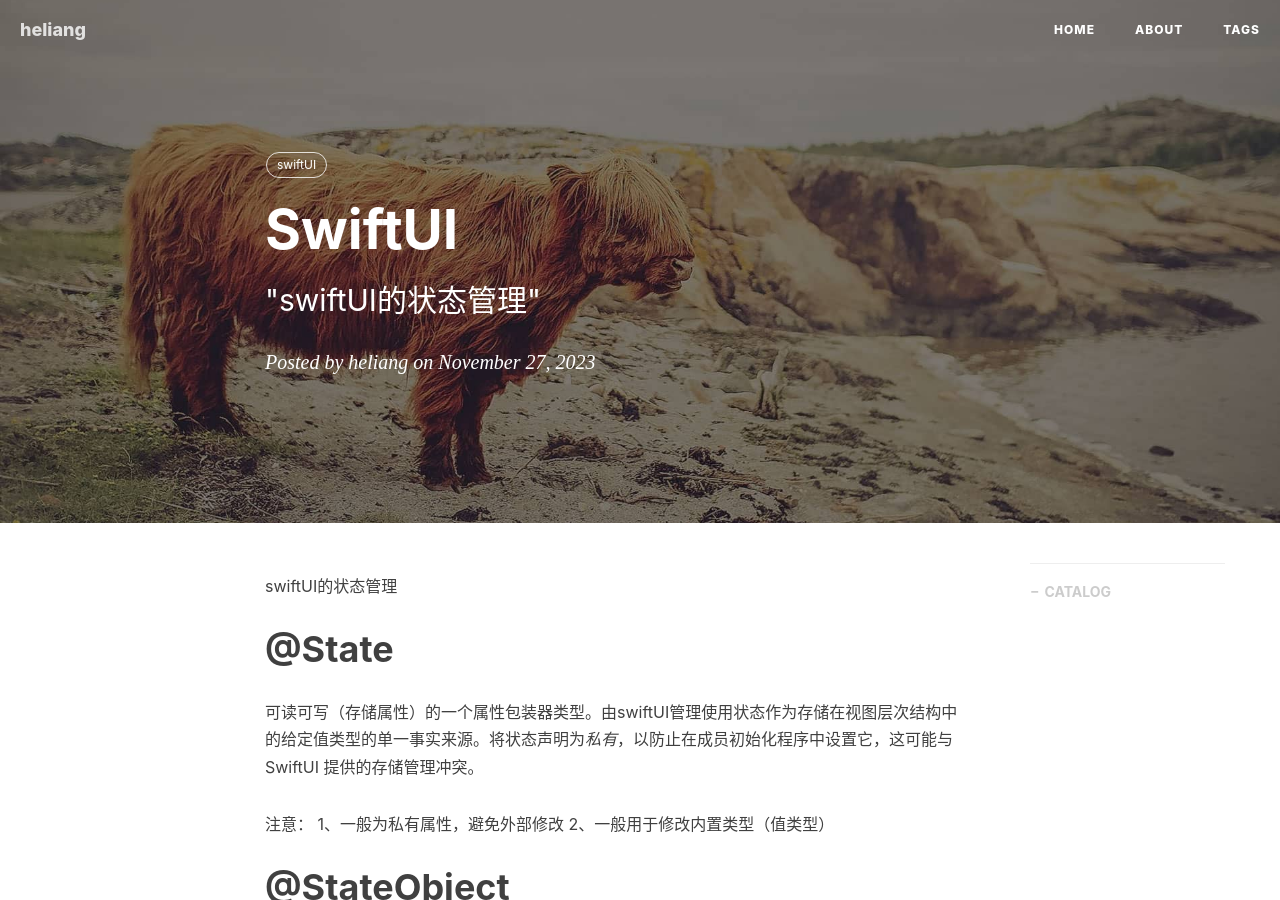
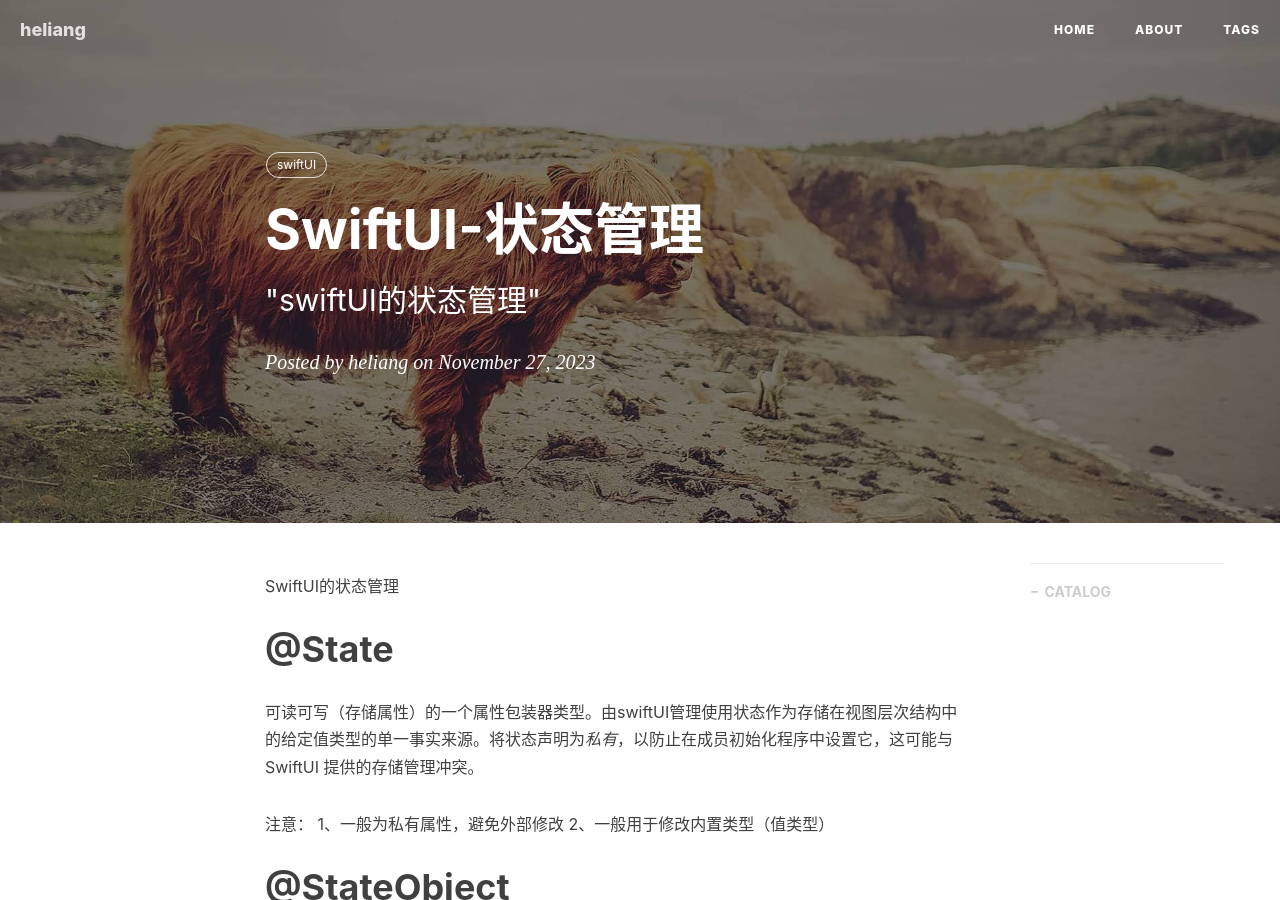
Before and after one commit to Tonyhe666/tonyhe666.github.io, a Jekyll site: the page built from _posts/2023-11-27-state.markdown, in a window 1280 px wide and 900 px high. Built offline with Jekyll 4.4.1, drawn with Linux system fonts in a browser that asks for light colours; nearby versions of some CDN libraries; comment, search, counter and statistics services are not loaded.

Commit message:
swiftUI的状态管理简要总结

```diff
--- a/_posts/2023-11-27-state.markdown
+++ b/_posts/2023-11-27-state.markdown
@@ -1,6 +1,6 @@
 ---
 layout    : post
-title     : "SwiftUI"
+title     : "SwiftUI-状态管理"
 subtitle  : " \"swiftUI的状态管理\""
 date      : 2023-11-27
 author    : "heliang"
@@ -10,7 +10,7 @@ tags      :
     - swiftUI
 ---
 
-swiftUI的状态管理
+SwiftUI的状态管理
 
 # @State
 
```
